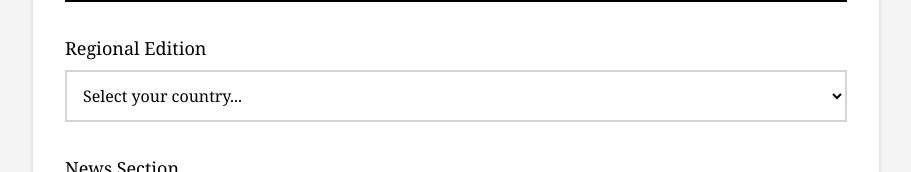
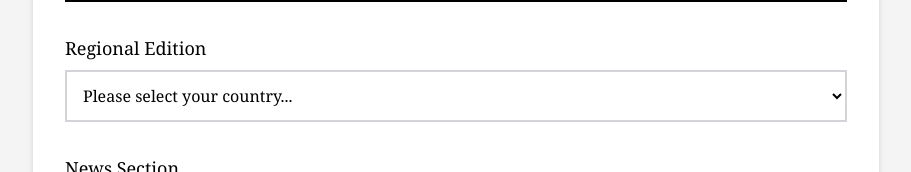
Before and after one commit to Fandasuba/trendy-topics, a Next.js app in the folder trendy-topics/: page / in a window 1280 px wide. Shown: the part 381-553 px from the top of the page, without its empty margins (184-1095 px from the left). Built offline with nearby package versions, Linux system fonts and the light colour scheme.

Commit message:
Looks like al JS Google Trends API are deprecated. This push is to note myself to switch to the backend Python version and begin learning Python to get that working..

```diff
--- a/trendy-topics/app/components/TrendsForm.tsx
+++ b/trendy-topics/app/components/TrendsForm.tsx
@@ -86,56 +86,56 @@ export default function TrendsForm() {
             onChange={(e) => setCountry(e.target.value)}
             className="w-full border-2 border-zinc-300 p-3 focus:border-black focus:ring-1 focus:ring-black font-serif text-black bg-white"
           >
-            <option value="Worldwide">Select your country...</option>
-            <option value="Argentina">Argentina</option>
-            <option value="Australia">Australia</option>
-            <option value="Austria">Austria</option>
-            <option value="Belgium">Belgium</option>
-            <option value="Brazil">Brazil</option>
-            <option value="Canada">Canada</option>
-            <option value="Chile">Chile</option>
-            <option value="Colombia">Colombia</option>
-            <option value="Czech Republic">Czech Republic</option>
-            <option value="Denmark">Denmark</option>
-            <option value="Egypt">Egypt</option>
-            <option value="Finland">Finland</option>
-            <option value="France">France</option>
-            <option value="Germany">Germany</option>
-            <option value="Greece">Greece</option>
-            <option value="Hong Kong">Hong Kong</option>
-            <option value="Hungary">Hungary</option>
-            <option value="India">India</option>
-            <option value="Indonesia">Indonesia</option>
-            <option value="Ireland">Ireland</option>
-            <option value="Israel">Israel</option>
-            <option value="Italy">Italy</option>
-            <option value="Japan">Japan</option>
-            <option value="Kenya">Kenya</option>
-            <option value="Malaysia">Malaysia</option>
-            <option value="Mexico">Mexico</option>
-            <option value="Netherlands">Netherlands</option>
-            <option value="New Zealand">New Zealand</option>
-            <option value="Nigeria">Nigeria</option>
-            <option value="Norway">Norway</option>
-            <option value="Philippines">Philippines</option>
-            <option value="Poland">Poland</option>
-            <option value="Portugal">Portugal</option>
-            <option value="Romania">Romania</option>
-            <option value="Russia">Russia</option>
-            <option value="Saudi Arabia">Saudi Arabia</option>
-            <option value="Singapore">Singapore</option>
-            <option value="South Africa">South Africa</option>
-            <option value="South Korea">South Korea</option>
-            <option value="Spain">Spain</option>
-            <option value="Sweden">Sweden</option>
-            <option value="Switzerland">Switzerland</option>
-            <option value="Taiwan">Taiwan</option>
-            <option value="Thailand">Thailand</option>
-            <option value="Turkey">Turkey</option>
-            <option value="Ukraine">Ukraine</option>
-            <option value="United Kingdom">United Kingdom</option>
-            <option value="United States">United States</option>
-            <option value="Vietnam">Vietnam</option>
+          <option value="">Please select your country...</option>
+          <option value="AR">Argentina</option>
+          <option value="AU">Australia</option>
+          <option value="AT">Austria</option>
+          <option value="BE">Belgium</option>
+          <option value="BR">Brazil</option>
+          <option value="CA">Canada</option>
+          <option value="CL">Chile</option>
+          <option value="CO">Colombia</option>
+          <option value="CZ">Czech Republic</option>
+          <option value="DK">Denmark</option>
+          <option value="EG">Egypt</option>
+          <option value="FI">Finland</option>
+          <option value="FR">France</option>
+          <option value="DE">Germany</option>
+          <option value="GR">Greece</option>
+          <option value="HK">Hong Kong</option>
+          <option value="HU">Hungary</option>
+          <option value="IN">India</option>
+          <option value="ID">Indonesia</option>
+          <option value="IE">Ireland</option>
+          <option value="IL">Israel</option>
+          <option value="IT">Italy</option>
+          <option value="JP">Japan</option>
+          <option value="KE">Kenya</option>
+          <option value="MY">Malaysia</option>
+          <option value="MX">Mexico</option>
+          <option value="NL">Netherlands</option>
+          <option value="NZ">New Zealand</option>
+          <option value="NG">Nigeria</option>
+          <option value="NO">Norway</option>
+          <option value="PH">Philippines</option>
+          <option value="PL">Poland</option>
+          <option value="PT">Portugal</option>
+          <option value="RO">Romania</option>
+          <option value="RU">Russia</option>
+          <option value="SA">Saudi Arabia</option>
+          <option value="SG">Singapore</option>
+          <option value="ZA">South Africa</option>
+          <option value="KR">South Korea</option>
+          <option value="ES">Spain</option>
+          <option value="SE">Sweden</option>
+          <option value="CH">Switzerland</option>
+          <option value="TW">Taiwan</option>
+          <option value="TH">Thailand</option>
+          <option value="TR">Turkey</option>
+          <option value="UA">Ukraine</option>
+          <option value="GB">United Kingdom</option>
+          <option value="US">United States</option>
+          <option value="VN">Vietnam</option>
           </select>
         </div>
 
@@ -166,24 +166,14 @@ export default function TrendsForm() {
             className="w-full border-2 border-zinc-300 p-3 focus:border-black focus:ring-1 focus:ring-black font-serif text-black bg-white"
           >
             <option value="">Select your section</option>
-            <option value="47">Autos and Vehicles</option>
-            <option value="44">Beauty and Fashion</option>
-            <option value="12">Business and Finance</option>
-            <option value="3">Entertainment</option>
-            <option value="71">Food and Drink</option>
-            <option value="8">Games</option>
-            <option value="45">Health</option>
-            <option value="65">Hobbies and Leisure</option>
-            <option value="958">Jobs and Education</option>
-            <option value="19">Law and Government</option>
-            <option value="0">Other</option>
-            <option value="66">Pets and Animals</option>
-            <option value="396">Politics</option>
-            <option value="174">Science</option>
-            <option value="18">Shopping</option>
-            <option value="20">Sports</option>
-            <option value="5">Technology</option>
-            <option value="67">Travel and Transportation</option>
+            <option value="all">All Categories</option>
+            <option value="b">Business</option>
+            <option value="e">Entertainment</option>
+            <option value="m">Health</option>
+            <option value="s">Sports</option>
+            <option value="t">Science/Tech</option>
+            <option value="h">Top Stories</option>
+            <option value="g">Games</option>
           </select>
         </div>
       </div>
```
